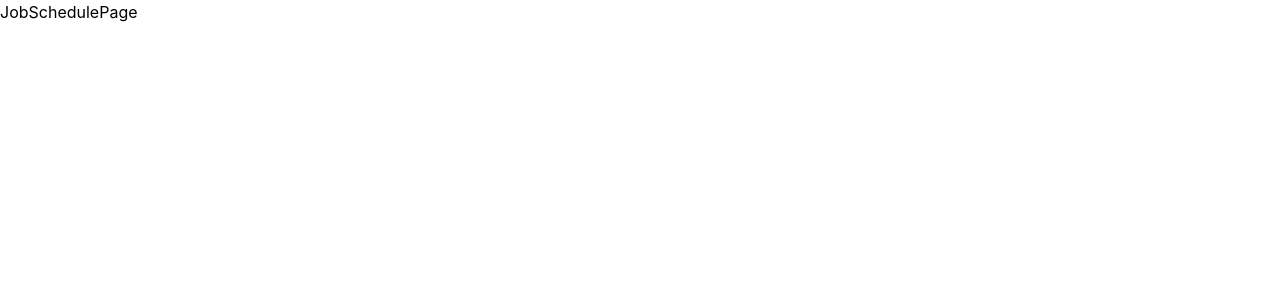
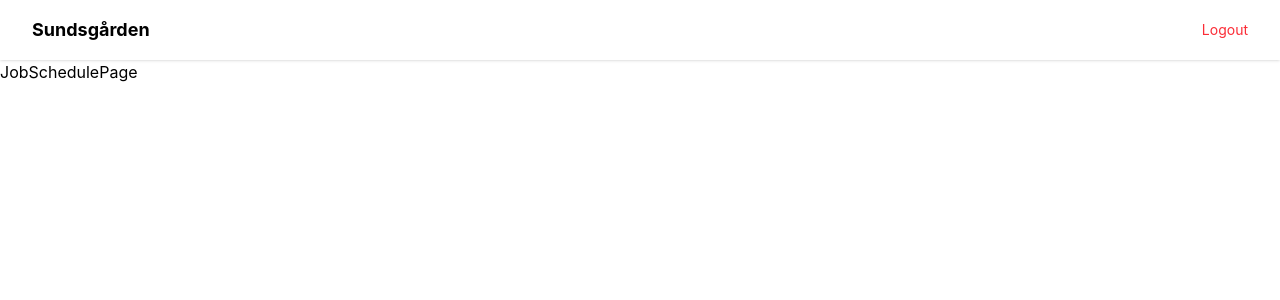
Before and after one commit to ViktorOlausson/Project-Employee-Scheduling, a React (Vite) app in the folder frontend/employee-scheduling/: page /schedule in a window 1280 px wide. Shown: the top 300 px of the page. Built offline with nearby package versions, Linux system fonts and the light colour scheme; the HTML template or start-up script is replaced by a standard one.

Commit message:
feat: add navbar and routing

```diff
--- a/frontend/employee-scheduling/src/App.tsx
+++ b/frontend/employee-scheduling/src/App.tsx
@@ -1,24 +1,24 @@
-import { BrowserRouter, Routes, Route } from 'react-router-dom'
-import LoginPage from './pages/LoginPage'
-import EmployeeListPage from './pages/EmployeeListPage'
-import RegisterEmployeePage from './pages/RegisterEmployeePage'
-import JobSchedulePage from './pages/JobSchedulePage'
-import AvailabilityPage from './pages/AvailabilityPage'
-import MySchedulePage from './pages/MySchedulePage'
-import WorkSchedulePage from './pages/WorkSchedulePage'
+import { BrowserRouter, Routes, Route } from "react-router-dom"
+import Navbar from "./components/Navbar"
+import LoginPage from "./pages/LoginPage"
+import EmployeeListPage from "./pages/EmployeeListPage"
+import RegisterEmployeePage from "./pages/RegisterEmployeePage"
+import JobSchedulePage from "./pages/JobSchedulePage"
+import AvailabilityPage from "./pages/AvailabilityPage"
+import MySchedulePage from "./pages/MySchedulePage"
+import WorkSchedulePage from "./pages/WorkSchedulePage"
 
 const App = () => {
   return (
     <BrowserRouter>
       <Routes>
         <Route path="/" element={<LoginPage />} />
-        <Route path="/employees" element={<EmployeeListPage />} />
-        <Route path="/employees/register" element={<RegisterEmployeePage />} />
-        <Route path="/schedule" element={<JobSchedulePage />} />
-        <Route path="/availability" element={<AvailabilityPage />} />
-        <Route path="/my-schedule" element={<MySchedulePage />} />
-        <Route path="/schedule/:employeeId" element={<WorkSchedulePage />} />
-
+        <Route path="/employees" element={<><Navbar /><EmployeeListPage /></>} />
+        <Route path="/employees/register" element={<><Navbar /><RegisterEmployeePage /></>} />
+        <Route path="/schedule" element={<><Navbar /><JobSchedulePage /></>} />
+        <Route path="/availability" element={<><Navbar /><AvailabilityPage /></>} />
+        <Route path="/my-schedule" element={<><Navbar /><MySchedulePage /></>} />
+        <Route path="/schedule/:employeeId" element={<><Navbar /><WorkSchedulePage /></>} />
       </Routes>
     </BrowserRouter>
   )
--- a/frontend/employee-scheduling/src/components/Navbar.tsx
+++ b/frontend/employee-scheduling/src/components/Navbar.tsx
@@ -1,4 +1,38 @@
+import { useNavigate } from 'react-router-dom'
+
 const Navbar = () => {
-    return <div>Navbar</div>
+  const navigate = useNavigate()
+  const role = localStorage.getItem("role")
+
+  const handleLogout = () => {
+    localStorage.removeItem("token")
+    localStorage.removeItem("role")
+    navigate("/")
   }
-  export default Navbar
+
+  return (
+    <nav className="bg-white shadow px-8 py-4 flex justify-between items-center">
+      <h1 className="font-bold text-lg">Sundsgården</h1>
+
+      <div className="flex gap-4">
+        {role === "employer" && (
+          <>
+            <button onClick={() => navigate("/employees")} className="text-sm hover:underline">Employees</button>
+            <button onClick={() => navigate("/schedule")} className="text-sm hover:underline">Schedule</button>
+          </>
+        )}
+
+        {role === "employee" && (
+          <>
+            <button onClick={() => navigate("/availability")} className="text-sm hover:underline">My Availability</button>
+            <button onClick={() => navigate("/my-schedule")} className="text-sm hover:underline">My Schedule</button>
+          </>
+        )}
+
+        <button onClick={handleLogout} className="text-sm text-red-500 hover:underline">Logout</button>
+      </div>
+    </nav>
+  )
+}
+
+export default Navbar
```
Also changed, not shown: frontend/employee-scheduling/src/components/ProtectedRoute.tsx (added).
